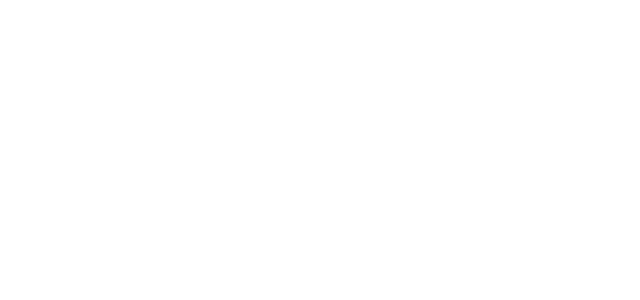
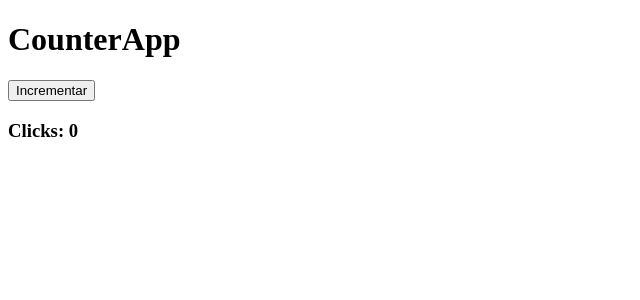
Before and after one commit to marvinrosa/react-usos, a React (Create React App) app: page / in a window 1280 px wide. Shown: the top 300 px of the page, without its empty margins (0-640 px from the left). Built offline with nearby package versions, Linux system fonts and the light colour scheme.

Commit message:
useState : CounterApp

```diff
--- a/src/App.js
+++ b/src/App.js
@@ -1,7 +1,12 @@
 import React from "react";
+import CounterApp from "./Componentes/CounterApp";
 
 const App = () => {
-  return <div></div>;
+  return (
+    <div className="container">
+      <CounterApp />
+    </div>
+  );
 };
 
 export default App;
--- /dev/null
+++ b/src/Componentes/CounterApp.js
@@ -0,0 +1,20 @@
+import React, { useState } from "react";
+
+const CounterApp = () => {
+  const [counter, setCounter] = useState(0);
+
+  const incrementCounter = () => {
+    setCounter(counter + 1);
+    setCounter((prevCounter) => prevCounter + 1);
+  };
+
+  return (
+    <>
+      <h1>CounterApp</h1>
+      <button onClick={incrementCounter}>Incrementar</button>
+      <h3>Clicks: {counter} </h3>
+    </>
+  );
+};
+
+export default CounterApp;
```
